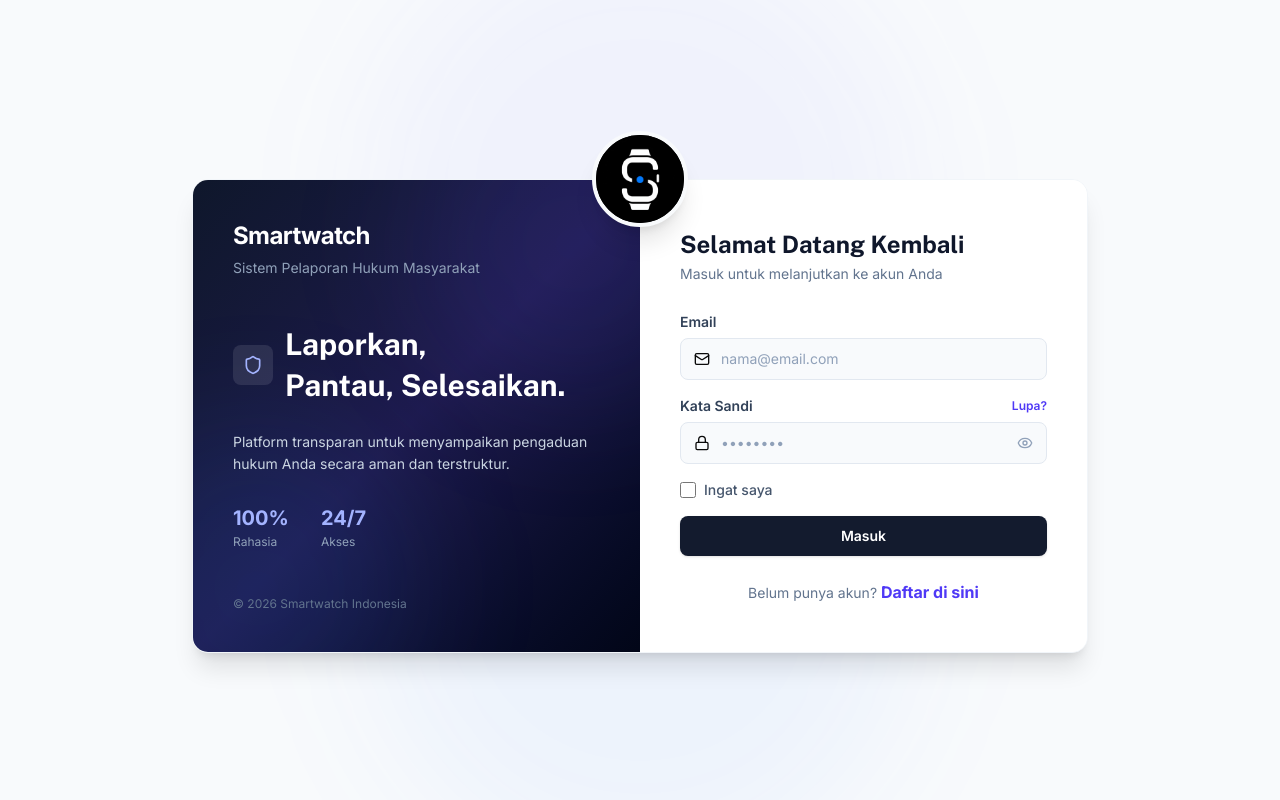
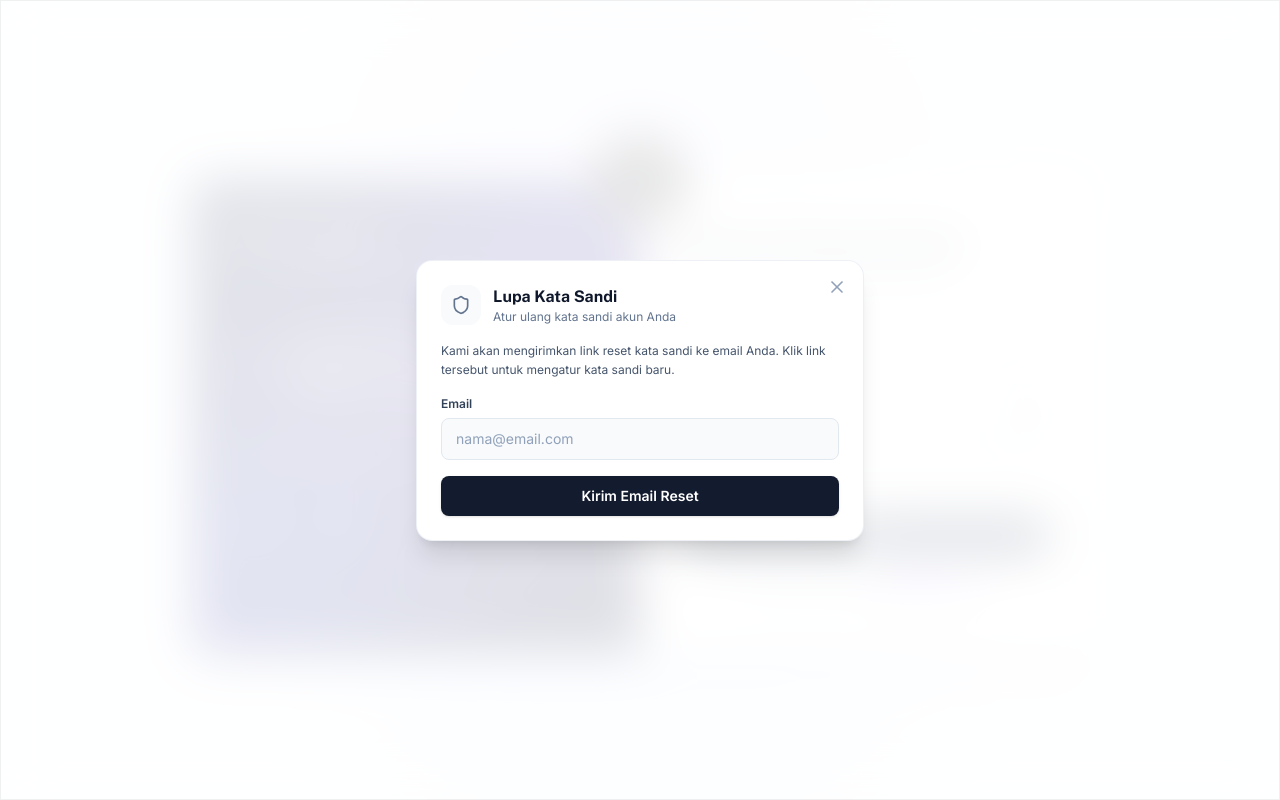
Before and after one commit to deysenwj/Smartwatch, a React (Vite) app: page / in a window 1280 px wide. Both pictures are taken after a click on the button "Lupa?". Built offline with nearby package versions, Linux system fonts and the light colour scheme.

Commit message:
Update fitur v5.1

```diff
--- a/src/app/components/LoginPage.tsx
+++ b/src/app/components/LoginPage.tsx
@@ -1,4 +1,4 @@
-import { useState } from "react";
+import { useState, useEffect } from "react";
 import {
   Mail,
   Lock,
@@ -6,9 +6,10 @@ import {
   EyeOff,
   Shield,
   AlertCircle,
+  X,
 } from "lucide-react";
-import { login, initStorage, type User } from "../lib/storage";
-import { hasSupabaseConfig, signInWithSupabase } from "../lib/supabase";
+import { login, initStorage, getUsers, updateUserProfile, type User } from "../lib/storage";
+import { hasSupabaseConfig, signInWithSupabase, sendSupabasePasswordReset } from "../lib/supabase";
 import systemLogo from "../../imports/system_logo_black.png";
 
 interface Props {
@@ -22,6 +23,34 @@ export function LoginPage({ onLogin, onGoRegister }: Props) {
   const [showPw, setShowPw] = useState(false);
   const [error, setError] = useState("");
   const [loading, setLoading] = useState(false);
+  const [rememberMe, setRememberMe] = useState(false);
+
+  // Forgot Password modal state
+  const [showForgotModal, setShowForgotModal] = useState(false);
+  const [forgotEmail, setForgotEmail] = useState("");
+  const [forgotError, setForgotError] = useState("");
+  const [forgotSuccess, setForgotSuccess] = useState("");
+  const [newPassword, setNewPassword] = useState("");
+  const [step, setStep] = useState(1);
+  const [forgotLoading, setForgotLoading] = useState(false);
+
+  const handleCloseForgotModal = () => {
+    setShowForgotModal(false);
+    setForgotEmail("");
+    setForgotError("");
+    setForgotSuccess("");
+    setNewPassword("");
+    setStep(1);
+  };
+
+  // Load remembered email on mount
+  useEffect(() => {
+    const saved = localStorage.getItem("remembered_email");
+    if (saved) {
+      setEmail(saved);
+      setRememberMe(true);
+    }
+  }, []);
 
   async function handleSubmit(e: React.FormEvent) {
     e.preventDefault();
@@ -40,6 +69,12 @@ export function LoginPage({ onLogin, onGoRegister }: Props) {
     setLoading(true);
 
     try {
+      if (rememberMe) {
+        localStorage.setItem("remembered_email", email.trim());
+      } else {
+        localStorage.removeItem("remembered_email");
+      }
+
       if (hasSupabaseConfig()) {
         const user = await signInWithSupabase(email.trim(), password);
         onLogin(user);
@@ -81,7 +116,7 @@ export function LoginPage({ onLogin, onGoRegister }: Props) {
 
         <div className="w-full bg-white dark:bg-slate-900 rounded-2xl shadow-xl border border-slate-100 dark:border-slate-800/80 overflow-hidden flex flex-col md:flex-row relative z-10">
           {/* Left panel */}
-          <div className="bg-gradient-to-br from-slate-900 via-indigo-950 to-slate-950 text-white flex flex-col justify-between p-8 md:p-10 pt-16 md:pt-10 md:w-1/2 relative overflow-hidden">
+          <div className="flex flex-col justify-between p-8 md:p-10 pt-16 md:pt-10 md:w-1/2 bg-gradient-to-br from-slate-900 via-indigo-950 to-slate-950 text-white relative overflow-hidden">
             {/* Ambient light flare overlays */}
             <div className="absolute top-0 right-0 -mr-24 -mt-24 w-80 h-80 rounded-full bg-indigo-500/10 blur-3xl pointer-events-none" />
             <div className="absolute bottom-0 left-0 -ml-24 -mb-24 w-80 h-80 rounded-full bg-blue-500/10 blur-3xl pointer-events-none" />
@@ -177,6 +212,14 @@ export function LoginPage({ onLogin, onGoRegister }: Props) {
                 </label>
                 <button
                   type="button"
+                  onClick={() => {
+                    setForgotEmail("");
+                    setForgotError("");
+                    setForgotSuccess("");
+                    setNewPassword("");
+                    setStep(1);
+                    setShowForgotModal(true);
+                  }}
                   className="text-xs font-semibold text-indigo-600 dark:text-indigo-400 hover:text-indigo-500 transition-colors"
                 >
                   Lupa?
@@ -211,9 +254,11 @@ export function LoginPage({ onLogin, onGoRegister }: Props) {
             <label className="flex items-center gap-2 cursor-pointer select-none">
               <input
                 type="checkbox"
+                checked={rememberMe}
+                onChange={(e) => setRememberMe(e.target.checked)}
                 className="w-4 h-4 rounded border-slate-300 dark:border-slate-700 accent-indigo-600 text-indigo-600 focus:ring-indigo-500/20"
               />
-              <span className="text-sm text-slate-600 dark:text-slate-400">
+              <span className="text-sm text-slate-650 dark:text-slate-400">
                 Ingat saya
               </span>
             </label>
@@ -239,6 +284,114 @@ export function LoginPage({ onLogin, onGoRegister }: Props) {
         </div>
       </div>
       </div>
+
+      {/* Forgot Password Modal */}
+      {showForgotModal && (
+        <div className="fixed inset-0 bg-slate-900/60 dark:bg-slate-955/80 backdrop-blur-sm flex items-center justify-center p-4 z-50">
+          <div className="bg-white dark:bg-slate-900 w-full max-w-md rounded-2xl shadow-xl border border-slate-200/60 dark:border-slate-800/80 p-6 relative">
+            <button
+              type="button"
+              onClick={handleCloseForgotModal}
+              className="absolute top-4 right-4 text-slate-400 hover:text-slate-700 dark:hover:text-slate-300 transition-colors"
+            >
+              <X className="w-5 h-5" />
+            </button>
+
+            <div className="flex items-center gap-3 mb-4">
+              <div className="w-10 h-10 rounded-xl bg-slate-50 dark:bg-slate-800 flex items-center justify-center text-slate-500 dark:text-slate-400">
+                <Shield className="w-5 h-5" />
+              </div>
+              <div>
+                <h3 className="text-base font-bold text-slate-900 dark:text-white">
+                  Lupa Kata Sandi
+                </h3>
+                <p className="text-xs text-slate-500 dark:text-slate-400">
+                  Atur ulang kata sandi akun Anda
+                </p>
+              </div>
+            </div>
+
+            {forgotError && (
+              <div className="flex items-center gap-2 bg-red-50 dark:bg-red-900/20 border border-red-200 dark:border-red-800 text-red-700 dark:text-red-400 rounded-lg px-3 py-2.5 mb-4 text-xs">
+                <AlertCircle className="w-4 h-4 shrink-0" />
+                <span>{forgotError}</span>
+              </div>
+            )}
+
+            {forgotSuccess && (
+              <div className="bg-green-50 dark:bg-green-900/20 border border-green-200 dark:border-green-800 text-green-700 dark:text-green-400 rounded-lg px-3 py-2.5 mb-4 text-xs">
+                {forgotSuccess}
+              </div>
+            )}
+
+            <p className="text-xs text-slate-600 dark:text-slate-400 leading-relaxed mb-4">
+              Kami akan mengirimkan link reset kata sandi ke email Anda. Klik link tersebut untuk mengatur kata sandi baru.
+            </p>
+
+            <div className="space-y-4">
+              <div>
+                <label className="block text-xs font-semibold text-slate-700 dark:text-slate-350 mb-1.5">
+                  Email
+                </label>
+                <input
+                  type="email"
+                  placeholder="nama@email.com"
+                  value={forgotEmail}
+                  onChange={(e) => {
+                    setForgotEmail(e.target.value);
+                    setForgotError("");
+                  }}
+                  className={inputCls}
+                />
+              </div>
+              <button
+                type="button"
+                disabled={forgotLoading}
+                onClick={async () => {
+                  if (!forgotEmail) {
+                    setForgotError("Email wajib diisi.");
+                    return;
+                  }
+                  const emailRegex = /^[^\s@]+@[^\s@]+\.[^\s@]+$/;
+                  if (!emailRegex.test(forgotEmail.trim())) {
+                    setForgotError("Format email tidak valid.");
+                    return;
+                  }
+
+                  setForgotLoading(true);
+                  setForgotError("");
+                  setForgotSuccess("");
+                  try {
+                    if (hasSupabaseConfig()) {
+                      await sendSupabasePasswordReset(forgotEmail.trim());
+                      setForgotSuccess("Link reset kata sandi telah dikirim ke email Supabase Anda.");
+                      setTimeout(() => {
+                        handleCloseForgotModal();
+                      }, 3000);
+                      return;
+                    }
+
+                    const users = getUsers();
+                    const found = users.find(u => u.email === forgotEmail.trim());
+                    if (found) {
+                      setForgotError("Untuk akun lokal, gunakan halaman pengaturan untuk ubah kata sandi.");
+                    } else {
+                      setForgotError("Email tidak ditemukan dalam sistem.");
+                    }
+                  } catch (err) {
+                    setForgotError(err instanceof Error ? err.message : "Terjadi kesalahan saat mengirim email reset.");
+                  } finally {
+                    setForgotLoading(false);
+                  }
+                }}
+                className="w-full bg-[#131b2e] dark:bg-slate-700 text-white py-2.5 rounded-lg text-sm font-semibold hover:bg-[#1c2742] dark:hover:bg-slate-600 transition duration-200 shadow-sm active:scale-98 disabled:opacity-60"
+              >
+                {forgotLoading ? "Memproses..." : "Kirim Email Reset"}
+              </button>
+            </div>
+          </div>
+        </div>
+      )}
     </div>
   );
 }
--- a/src/app/components/RegisterPage.tsx
+++ b/src/app/components/RegisterPage.tsx
@@ -142,7 +142,7 @@ export function RegisterPage({ onRegister, onGoLogin }: Props) {
 
         <div className="w-full bg-white dark:bg-slate-900 rounded-2xl shadow-xl border border-slate-100 dark:border-slate-800/80 overflow-hidden flex flex-col md:flex-row relative z-10">
           {/* Left panel */}
-          <div className="bg-gradient-to-br from-slate-900 via-indigo-950 to-slate-950 text-white flex flex-col justify-between p-8 md:p-10 pt-16 md:pt-10 md:w-1/2 relative overflow-hidden">
+          <div className="flex flex-col justify-between p-8 md:p-10 pt-16 md:pt-10 md:w-1/2 bg-gradient-to-br from-slate-900 via-indigo-950 to-slate-950 text-white relative overflow-hidden">
             {/* Ambient light flare overlays */}
             <div className="absolute top-0 right-0 -mr-24 -mt-24 w-80 h-80 rounded-full bg-indigo-500/10 blur-3xl pointer-events-none" />
             <div className="absolute bottom-0 left-0 -ml-24 -mb-24 w-80 h-80 rounded-full bg-blue-500/10 blur-3xl pointer-events-none" />
```
Also changed, not shown: src/app/lib/supabase.ts (+36 -0 lines), 6 other files (tests, documents, lock files or other folders).
